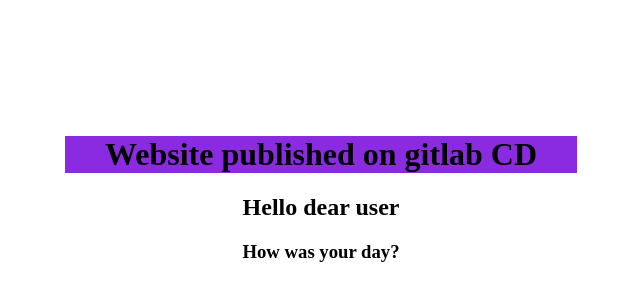
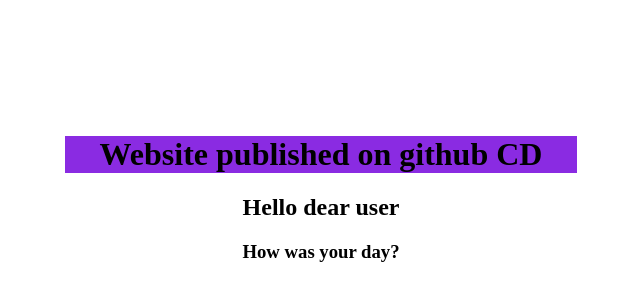
Before and after one commit to kovalsofiia/github-cd-13-4-23, a plain HTML site: page index.html in a window 1280 px wide. Shown: the part 248-548 px from the top of the page, without its empty margins (319-959 px from the left). Drawn offline with Linux system fonts and the light colour scheme.

Commit message:
Update index.html

```diff
--- a/index.html
+++ b/index.html
@@ -7,7 +7,7 @@
     <title>Document</title>
 </head>
 <body style="text-align: center; margin: 30%;" >
-    <h1 style="background-color: blueviolet;">Website published on gitlab CD</h1>
+    <h1 style="background-color: blueviolet;">Website published on github CD</h1>
     <h2>Hello dear user</h2>
     <h3>How was your day?</h3>
 </body>
```
